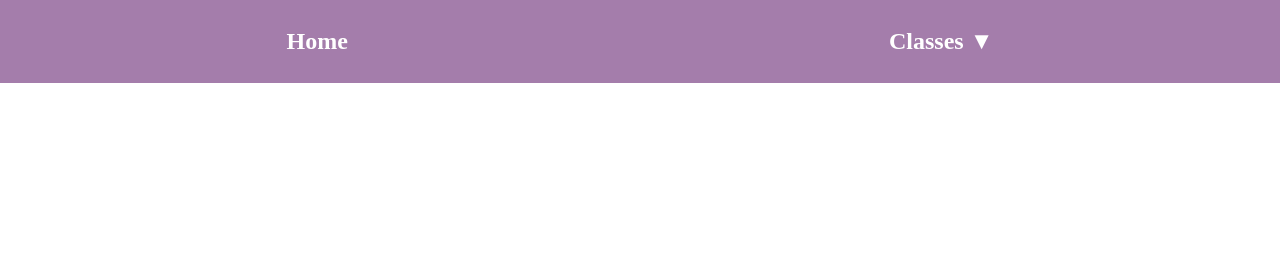
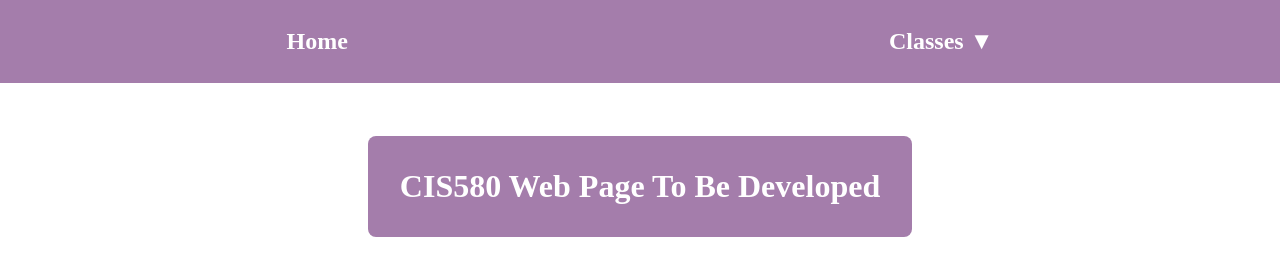
Before and after one commit to JacobWald/CIS525HW1, a plain HTML site: page html/cis580.html in a window 1280 px wide. Drawn offline with Linux system fonts and the light colour scheme.

Commit message:
TODOs created for pages

```diff
--- a/css/home.css
+++ b/css/home.css
@@ -98,6 +98,13 @@ section h1 {
     object-fit: cover;
 }
 
+.TODO {
+    background-color: #A47DAB;
+    color: white;
+    border-radius: 8px;
+    padding: 2rem;
+}
+
 @media only screen and (max-width: 768px) {
     main {
         flex-direction: column;
--- a/html/cis580.html
+++ b/html/cis580.html
@@ -20,5 +20,8 @@
             </ul>
         </nav>
     </header>
+    <main>
+        <h1 class="TODO">CIS580 Web Page To Be Developed</h1>
+    </main>
 </body>
 </html>
```
Also changed, not shown: html/cis525.html (+8 -0 lines), html/ece574.html (+3 -0 lines).
